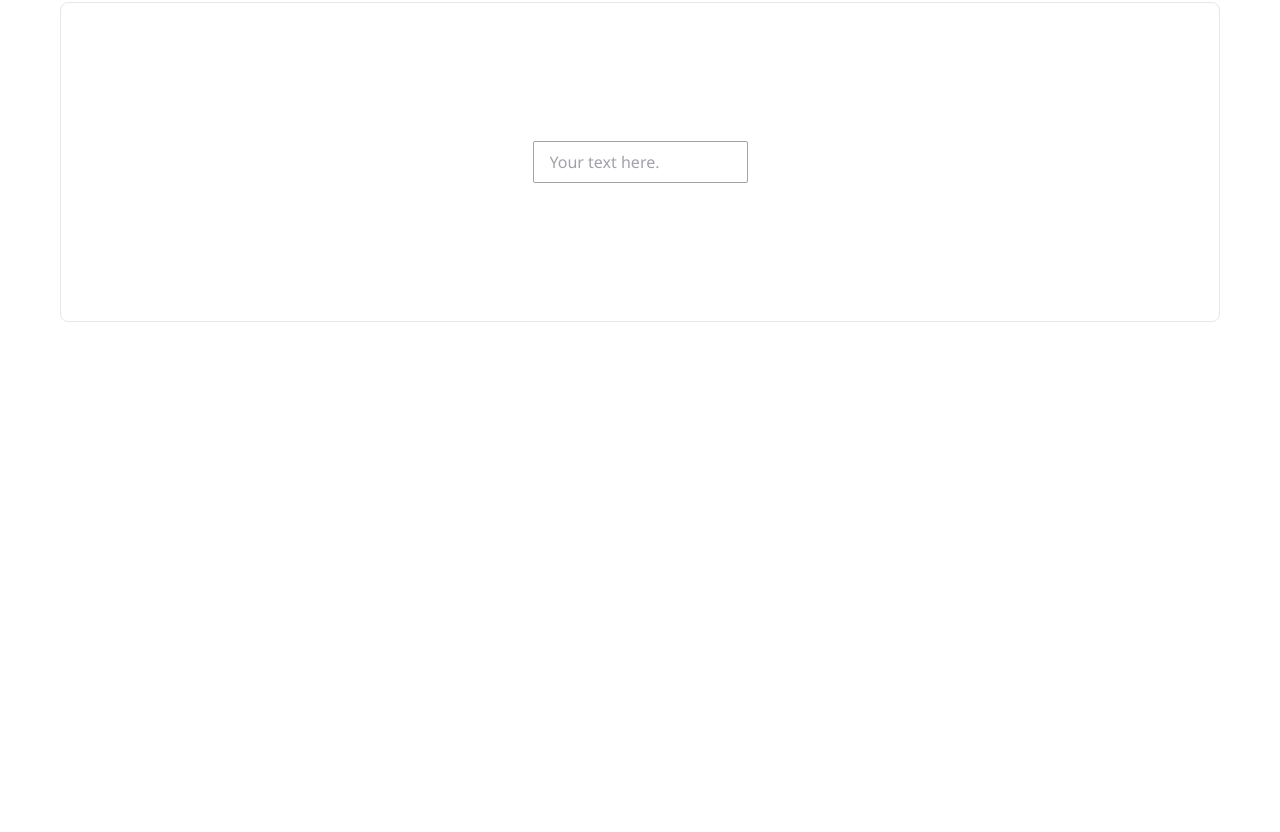
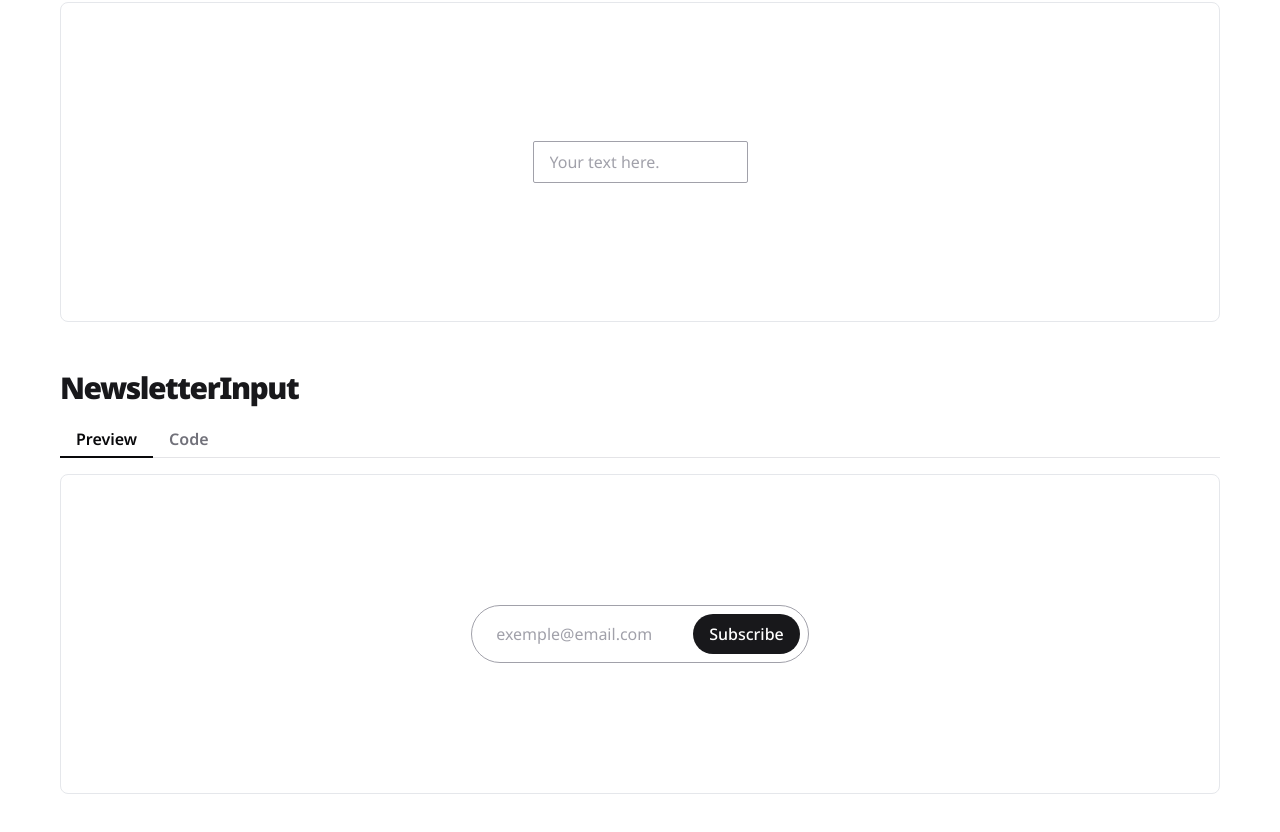
Before and after one commit to gabrielmorandi/components, a Next.js app: page / in a window 1280 px wide. Shown: the part 4601-5433 px from the top of the page. Before the commit the page ends 4963 px from the top, so only its background shows below. Built offline with nearby package versions, Linux system fonts and the light colour scheme.

Commit message:
feat: added component NewsletterInput

```diff
--- /dev/null
+++ b/src/app/components/NewsletterInput.jsx
@@ -0,0 +1,19 @@
+export default function NewsletterInput() {
+  return (
+    <label
+      htmlFor="newsletter"
+      className="flex items-center justify-between p-2 border rounded-full border-zinc-400 dark:border-zinc-600 dark:bg-zinc-800"
+    >
+      <input
+        type="text"
+        name="newsletter"
+        id="newsletter"
+        placeholder="exemple@email.com"
+        className="flex px-4 py-2 bg-transparent placeholder:text-zinc-400 dark:placeholder-zinc-600"
+      />
+      <button className="flex px-4 py-2 font-medium text-white rounded-full bg-zinc-900 outline-offset-2 dark:bg-zinc-950">
+        Subscribe
+      </button>
+    </label>
+  )
+}
--- a/src/app/page.jsx
+++ b/src/app/page.jsx
@@ -10,6 +10,7 @@ import BlogCard from "./components/CardBlog"
 import LinkHero from "./components/LinkHero"
 import LinkArrowUpRight from "./components/LinkArrowUpRight"
 import BasicTextInput from "./components/BasicTextInput"
+import NewsletterInput from "./components/NewsletterInput"
 
 export default function Home() {
   return (
@@ -54,6 +55,9 @@ export default function Home() {
         <ComponentSection componentName="BasicTextInput">
           <BasicTextInput />
         </ComponentSection>
+        <ComponentSection componentName="NewsletterInput">
+          <NewsletterInput />
+        </ComponentSection>
       </main>
     </>
   )
```
